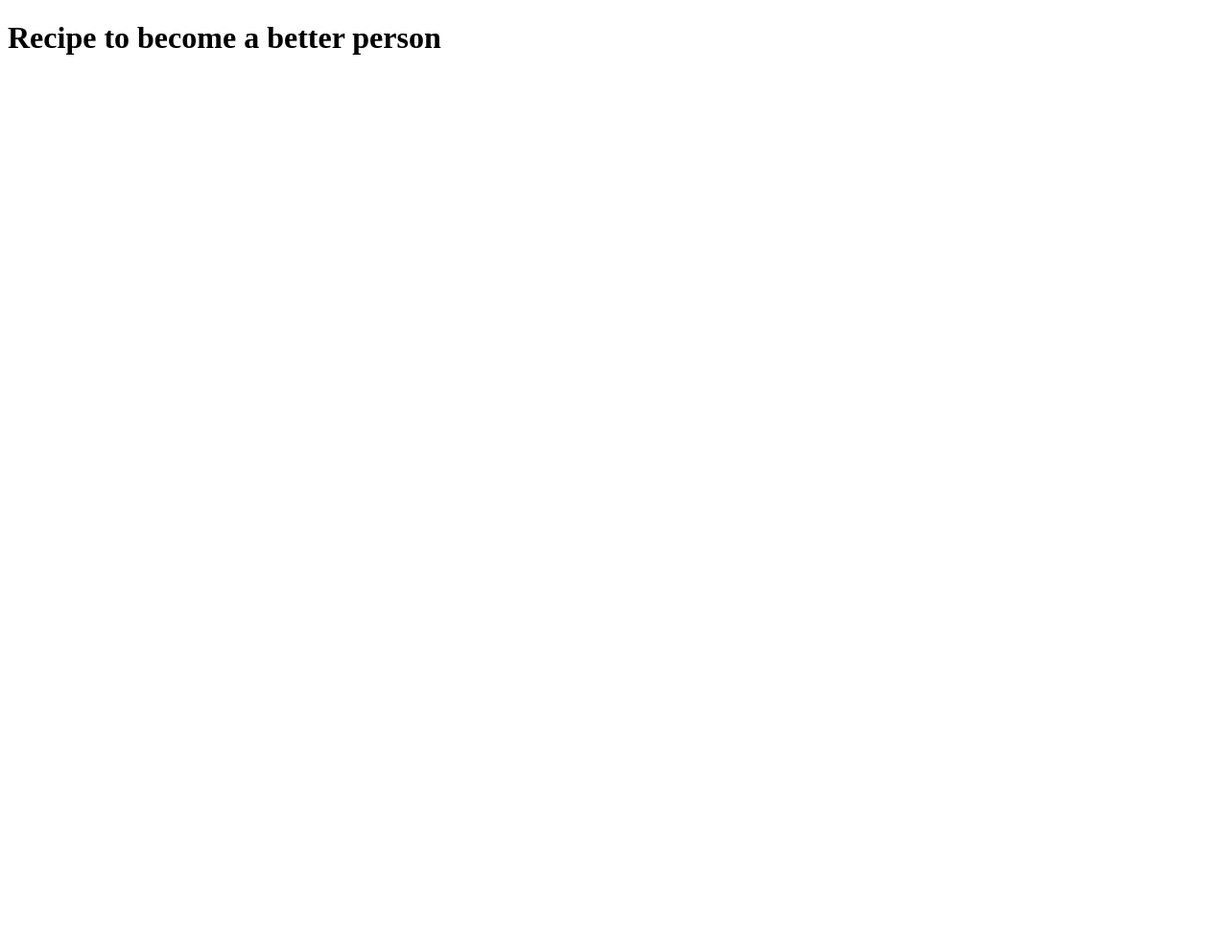
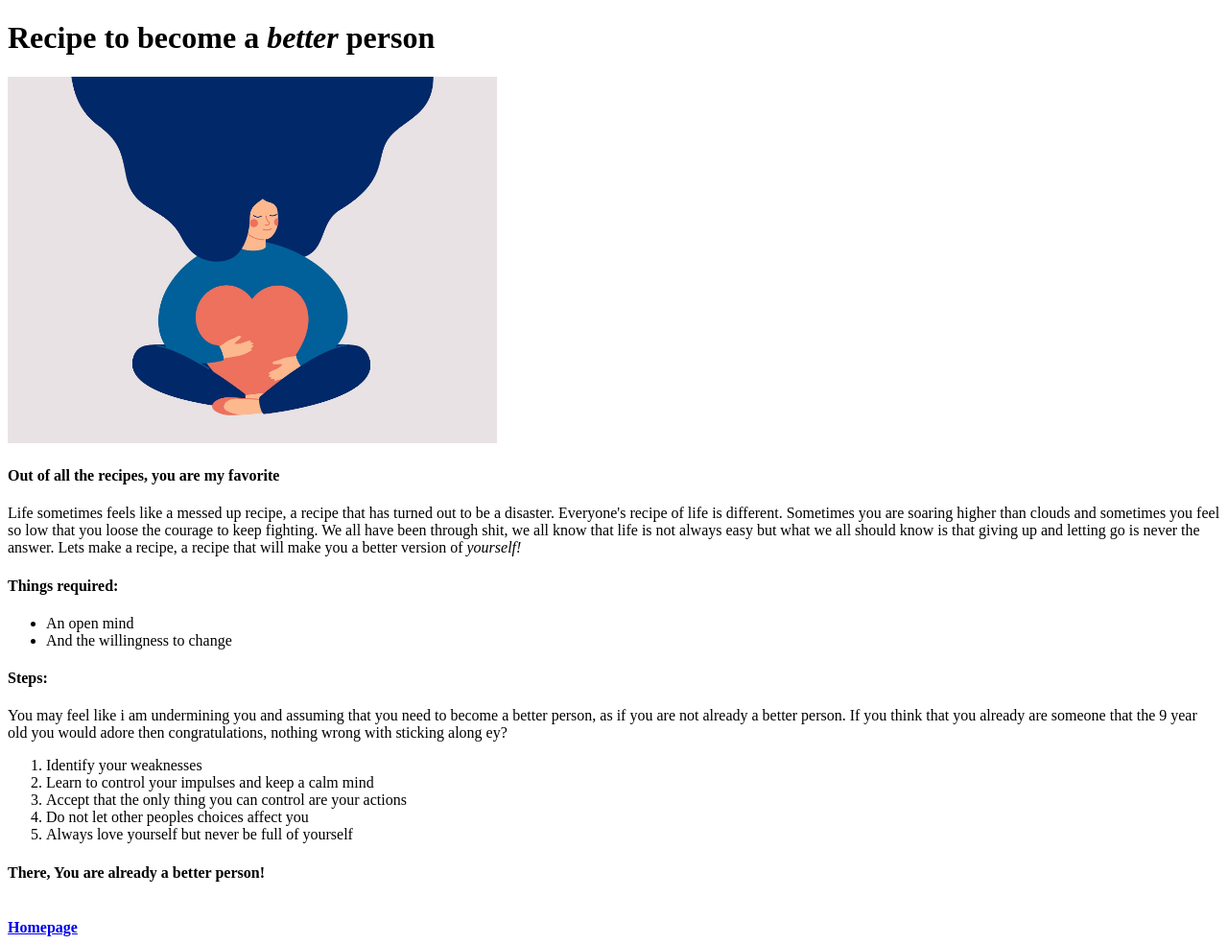
Before and after one commit to Dbeee-Acharya/odin-recipes, a plain HTML site: page recipes/a-better-person.html in a window 1280 px wide. Shown: the whole page at 96% size. Before the commit the page ends 800 px from the top, so only its background shows below. Drawn offline with Linux system fonts and the light colour scheme.

Commit message:
complete remaining recipes and other minor changes

```diff
--- a/recipes/a-better-person.html
+++ b/recipes/a-better-person.html
@@ -2,11 +2,50 @@
 <html lang="en">
     <head>
         <meta charset="UTF-8">
-        <Title>a-better-person</Title>
+        <Title>A-better-person</Title>
     </head>
 
     <body>
-        <h1>Recipe to become a better person</h1>
+        <h1>Recipe to become a <em>better</em> person</h1>
+
+        <img src="images/aBetterPerson.jpg" width="510" height="382" alt="Art of a woman hugging a heart">
+
+        <h4>Out of all the recipes, you are my favorite</h4>
+
+        <p>
+            Life sometimes feels like a messed up recipe, a recipe that has turned out to be a disaster.
+            Everyone's recipe of life is different. Sometimes you are soaring higher than clouds and sometimes
+            you feel so low that you loose the courage to keep fighting. We all have been through shit, we all know
+            that life is not always easy but what we all should know is that giving up and letting go is never the answer.
+            Lets make a recipe, a recipe that will make you a better version of <em>yourself!</em>
+        </p>
+
+        <h4>Things required:</h4>
+        <ul>
+            <li>An open mind</li>
+            <li>And the willingness to change</li>
+        </ul>
+
+        <h4>Steps:</h4>
+        <p>
+            You may feel like i am undermining you and assuming that you need to become a better person, as if you
+            are not already a better person. If you think that you already are someone that the 9 year old you would adore
+            then congratulations, nothing wrong with sticking along ey?
+        </p>
+
+        <ol>
+            <li>Identify your weaknesses</li>
+            <li>Learn to control your impulses and keep a calm mind</li>
+            <li>Accept that the only thing you can control are your actions</li>
+            <li>Do not let other peoples choices affect you</li>
+            <li>Always love yourself but never be full of yourself</li>
+        </ol>
+
+        <h4>There, You are already a better person!</h4>
+
+        <br>
+            <strong><a href="../index.html">Homepage</a></strong>
+
     </body>
 
 </html>
```
Also changed, not shown: index.html (+4 -4 lines), recipes/coke-pie.html (+1 -2 lines), recipes/jellied-chicken.html (+3 -11 lines), recipes/images/aBetterPerson.jpg (added), recipes/secret-recipe.html (deleted).
